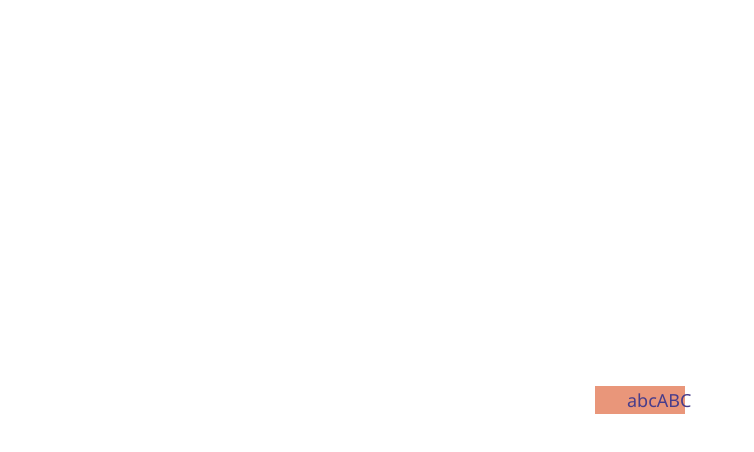
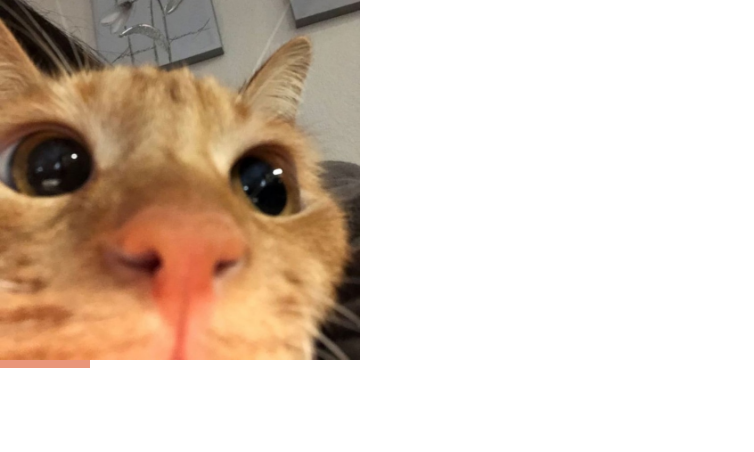
Before and after one commit to Elmazzik/Vue3_ABC, a Vue app in the folder Elmazik/: page / in a window 1280 px wide. Shown: the top 452 px of the page, without its empty margins (0-754 px from the left). Built offline with nearby package versions, Linux system fonts and the light colour scheme.

Commit message:
Работа с атрибутами в фреймворке Vue

```diff
--- a/Elmazik/src/App.vue
+++ b/Elmazik/src/App.vue
@@ -2,14 +2,12 @@
 export default {
   data() {
     return {
-      text1: "abc",
-      text2: "ABC",
+      attr: "./public/kotik.jpg",
     };
   },
 };
 </script>
 
 <template>
-  <p>{{ text1 }}</p>
-  <p>{{ text2 }}</p>
+  <img :src="attr" class="cat" />
 </template>
--- a/Elmazik/src/assets/main.css
+++ b/Elmazik/src/assets/main.css
@@ -1,38 +1,4 @@
 @import './base.css';
-
-#app {
-  max-width: 1280px;
-  margin: 0 auto;
-  padding: 2rem;
-
-  font-weight: normal;
-}
-
-a,
-.green {
-  text-decoration: none;
-  color: hsla(160, 100%, 37%, 1);
-  transition: 0.4s;
-}
-
-@media (hover: hover) {
-  a:hover {
-    background-color: hsla(160, 100%, 37%, 0.2);
-  }
-}
-
-@media (min-width: 1024px) {
-  body {
-    display: flex;
-    place-items: center;
-  }
-
-  #app {
-    display: grid;
-    grid-template-columns: 1fr 1fr;
-    padding: 0 2rem;
-  }
-}
 
 div {
   background-color: darksalmon;
@@ -43,3 +9,6 @@
   width: 5em;
   text-align: center;
 }
+.cat {
+  width: 20em;
+}
```
Also changed, not shown: Elmazik/public/kotik.jpg (added).
